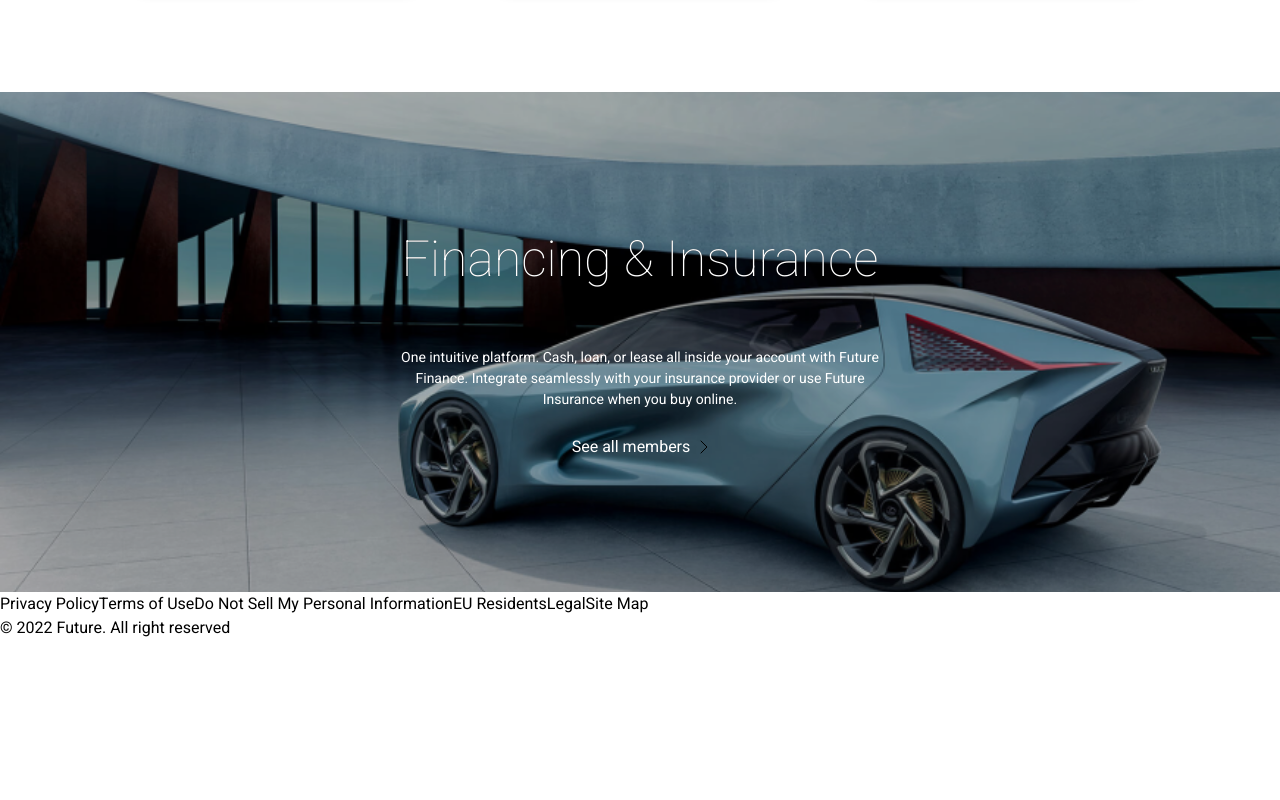
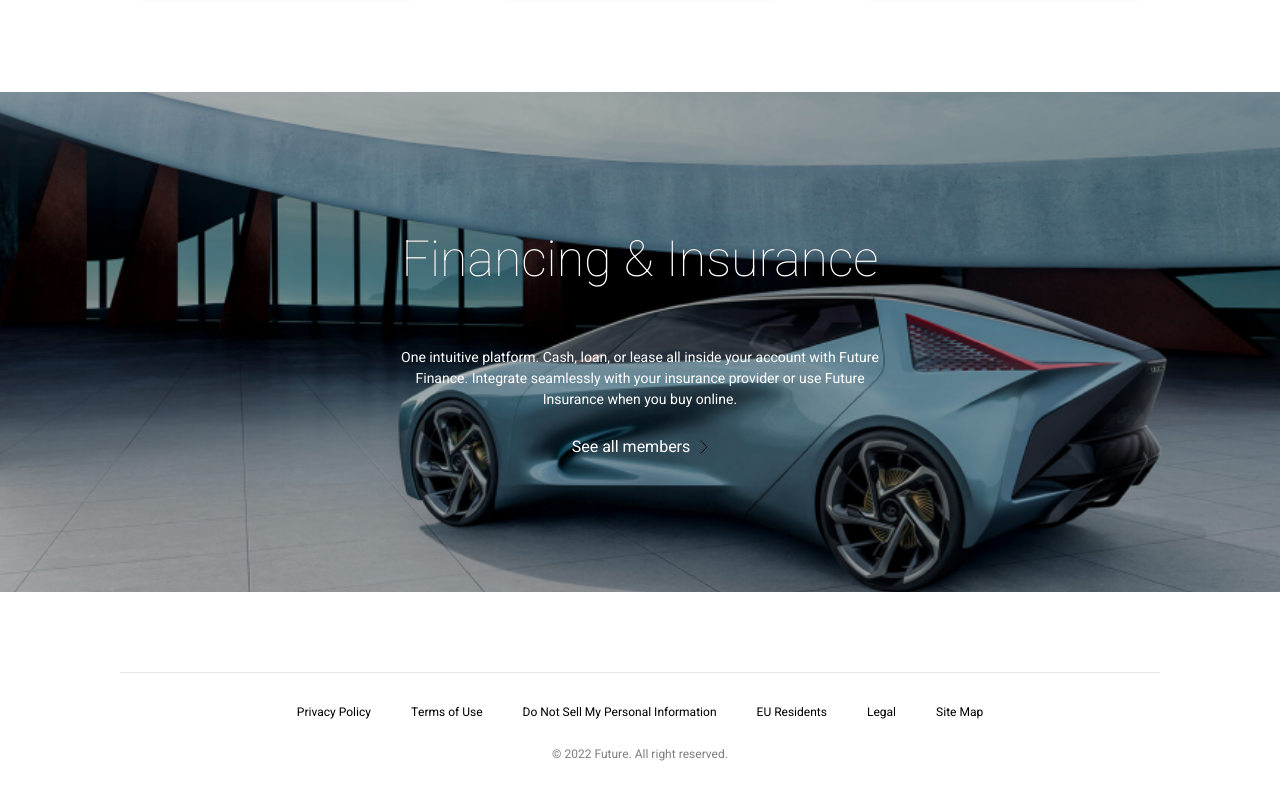
Before and after one commit to Samuelcs131/Future-Motors, a Next.js app: page / in a window 1280 px wide. Shown: the part 3046-3846 px from the top of the page. Before the commit the page ends 3686 px from the top, so only its background shows below. Built offline with nearby package versions, Linux system fonts and the light colour scheme.

Commit message:
ajuste footer

```diff
--- a/public/styles/sass/globalStyle.scss
+++ b/public/styles/sass/globalStyle.scss
@@ -39,3 +39,4 @@ $black: #000000;
 @import './home/intro';
 @import './home/cards';
 @import './home/publicity';
+@import './home/footer';
--- /dev/null
+++ b/public/styles/sass/home/_footer.scss
@@ -0,0 +1,28 @@
+#footer{
+    margin-top: 80px;
+    margin-bottom: 50px;
+
+    .container-down{
+        text-align: center;
+        border-top: 1.5px solid rgba($black, 0.1);
+        padding-top: 30px;
+
+        .btn-link{
+            display: flex;
+            align-items: center;
+            justify-content: center;
+            margin-bottom: 20px;
+
+            a{
+                margin: 0 20px;
+                font-size: 12px;
+            }
+        }
+
+        span{
+            color: rgba($black, 0.5);
+            font-size: 12px;
+        }
+    }
+
+}
--- a/src/components/Footer.jsx
+++ b/src/components/Footer.jsx
@@ -2,7 +2,10 @@ import Link from "next/link";
 
 const Footer = () => {
     return (
-        <footer id="footer">
+        <footer id="footer" className="container">
+
+
+            <div className="container-down">
                 <div className="btn-link">
                     <a>Privacy Policy</a>
                     <a>Terms of Use</a>
@@ -11,7 +14,8 @@ const Footer = () => {
                     <a>Legal</a>
                     <a>Site Map</a>
                 </div>
-            <span>© 2022 Future. All right reserved</span>
+                <span>© 2022 Future. All right reserved.</span>
+            </div>
         </footer>
      );
 }
```
Also changed, not shown: public/styles/sass/home/_publicity.scss (+12 -3 lines), public/styles/css/globalStyle.css, 1 other file (tests, documents, lock files or other folders). Lines whose indentation alone changed are shown as unchanged.
